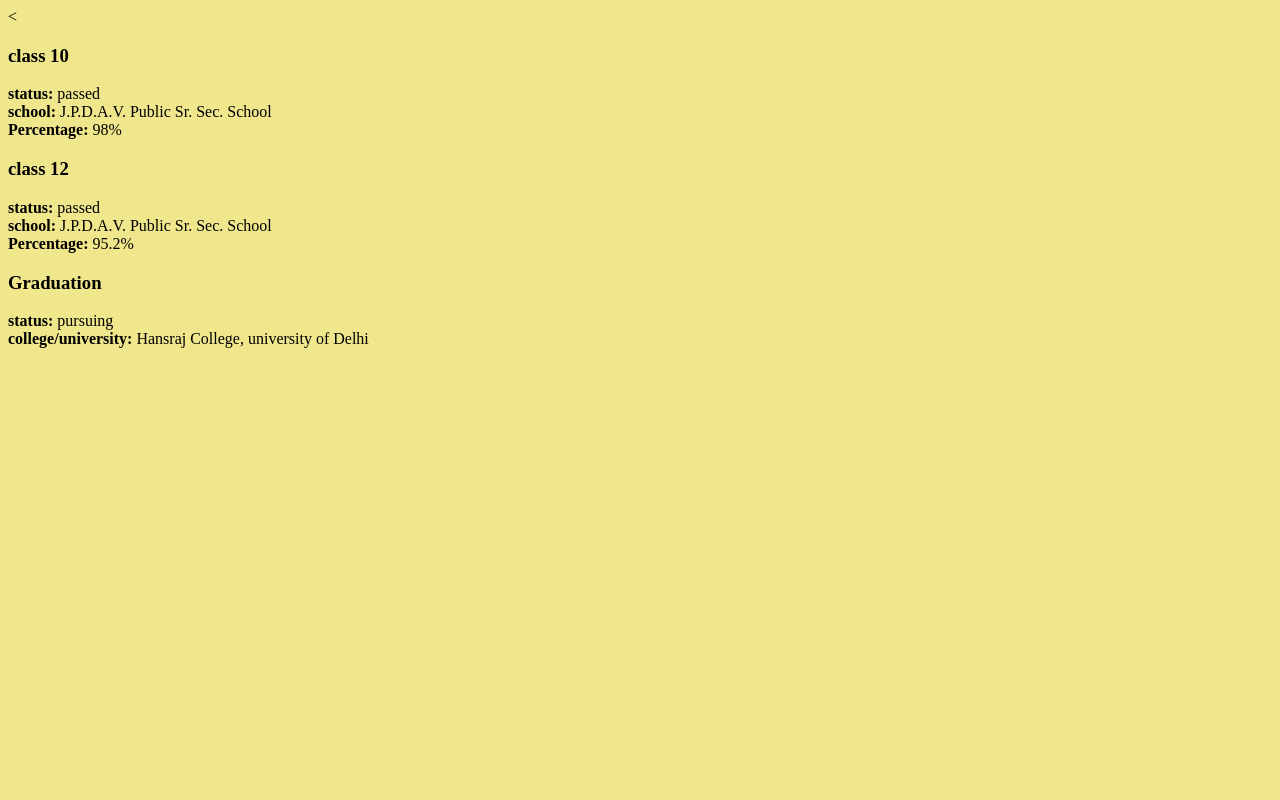
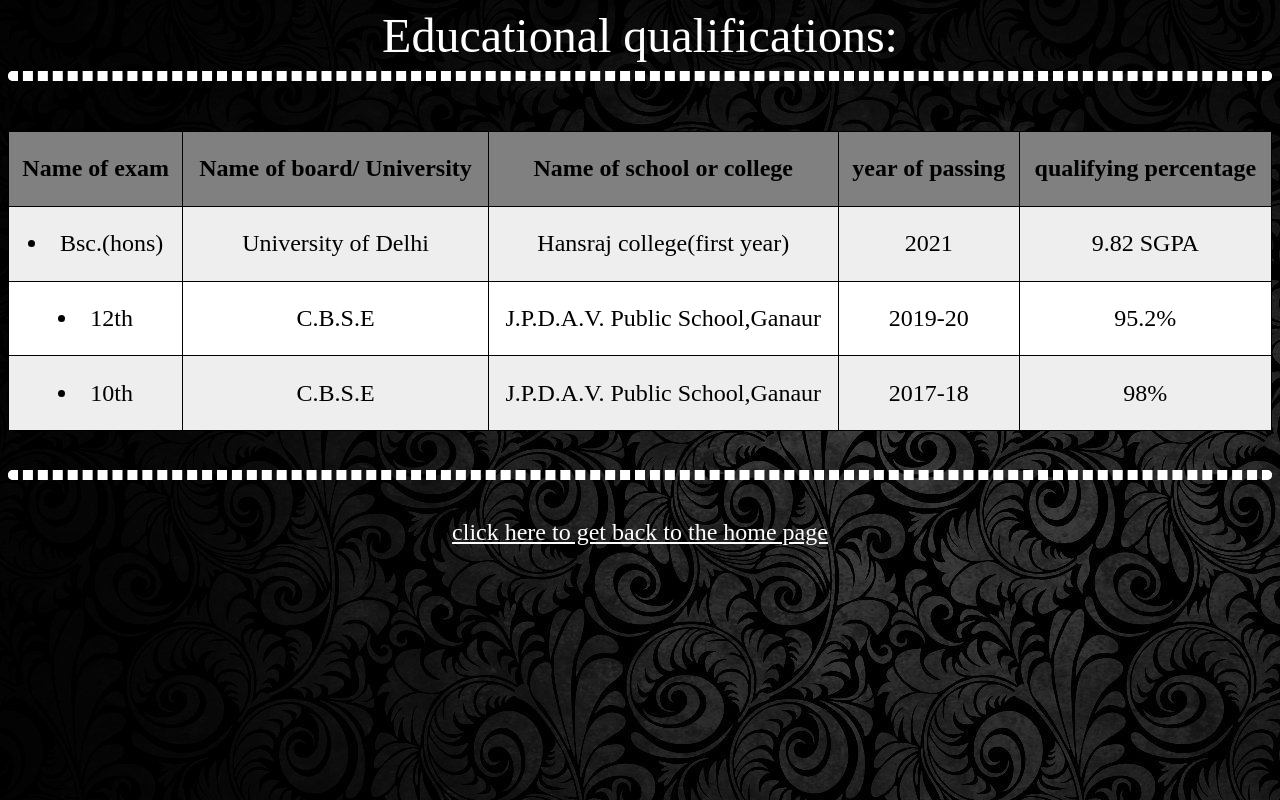
Before and after one commit to divyahasija05/CV, a plain HTML site: page qualifications.html in a window 1280 px wide. Drawn offline with Linux system fonts and the light colour scheme.

Commit message:
Add files via upload

```diff
--- a/qualifications.html
+++ b/qualifications.html
@@ -1,21 +1,122 @@
-<<!DOCTYPE html>
+<!DOCTYPE html>
 <html lang="en" dir="ltr">
-  <head>
-    <meta charset="utf-8">
-    <title>Qualifications</title>
-  </head>
-  <body style="background-color:Khaki" text="black" >
-    <h3>class 10</h3>
-    <b>status:</b> passed<br>
-    <b>school:</b> J.P.D.A.V. Public Sr. Sec. School<br>
-    <b>Percentage:</b> 98%
-    <h3>class 12</h3>
-    <b>status:</b> passed<br>
-    <b>school:</b> J.P.D.A.V. Public Sr. Sec. School<br>
-    <b>Percentage:</b> 95.2%
-    <h3>Graduation</h3>
-    <b>status:</b> pursuing<br>
-    <b>college/university:</b> Hansraj College, university of Delhi
 
-  </body>
+<head>
+  <meta charset="utf-8">
+  <title>Qualifications</title>
+  <style>
+  hr{
+    border: 3px dashed white;
+    border-radius: 5px;
+    border-width: thick;
+  }
+table, th, td {
+    border: 1px solid black;
+    border-collapse: collapse;
+    color: black;
+}
+th, td {
+    padding: 10px;
+}
+table#alter tr:nth-child(even) {
+    background-color: #eee;
+}
+table#alter tr:nth-child(odd) {
+    background-color: #fff;
+}
+table#alter th {
+    color: black;
+    background-color: gray;
+}
+body{color: white}
+</style>
+</head>
+
+<font size=20 face="Gabriola">
+  <center>Educational qualifications: </center>
+</font>
+<hr><br>
+
+<body background="back.jpg" text="black">
+  <font size=5 face="Gabriola">
+    <center>
+      <table id= "alter" frame="all" rules="vertical" border="5px" bordercolor="white" rules="rows" width="100%" height="300">
+        <tr>
+          <th>
+            Name of exam
+          </th>
+          <th>
+            Name of board/ University
+          </th>
+          <th>
+            Name of school or college
+          </th>
+          <th>
+            year of passing
+          </th>
+          <th>
+            qualifying percentage
+          </th>
+        </tr>
+        <tr align="center">
+          <ol>
+            <td>
+              <li>Bsc.(hons)
+            </td>
+            <td>
+              University of Delhi
+            </td>
+            <td>
+              Hansraj college(first year)
+            </td>
+            <td>
+              2021
+            </td>
+            <td>
+              9.82 SGPA
+            </td>
+        </tr>
+        <tr align="center">
+          <td>
+            <li>12th
+          </td>
+          <td>
+            C.B.S.E
+          </td>
+          <td>
+            J.P.D.A.V. Public School,Ganaur
+          </td>
+          <td>
+            2019-20
+          </td>
+          <td>
+            95.2%</li>
+          </td>
+        </tr>
+        <tr align="center">
+          <td>
+            <li>10th
+          </td>
+          <td>
+            C.B.S.E
+          </td>
+          <td>
+            J.P.D.A.V. Public School,Ganaur
+          </td>
+          <td>
+            2017-18
+          </td>
+          <td>
+            98%</li>
+          </td>
+          </ol>
+        </tr>
+      </table>
+    </center><br>
+    <hr>
+    <br>
+    <center> <a href="index.html" style="color:white;">click here to get back to the home page</a></center>
+  </font>
+</body>
+
 </html>
```
Also changed, not shown: Contact_Info.html (+19 -7 lines), index.html (+83 -19 lines), info.html (+39 -17 lines), back.jpg (added), cont.png (added), edu.png (added), hobbies.jpg (added), me.jpg (added), personal.png (added).
